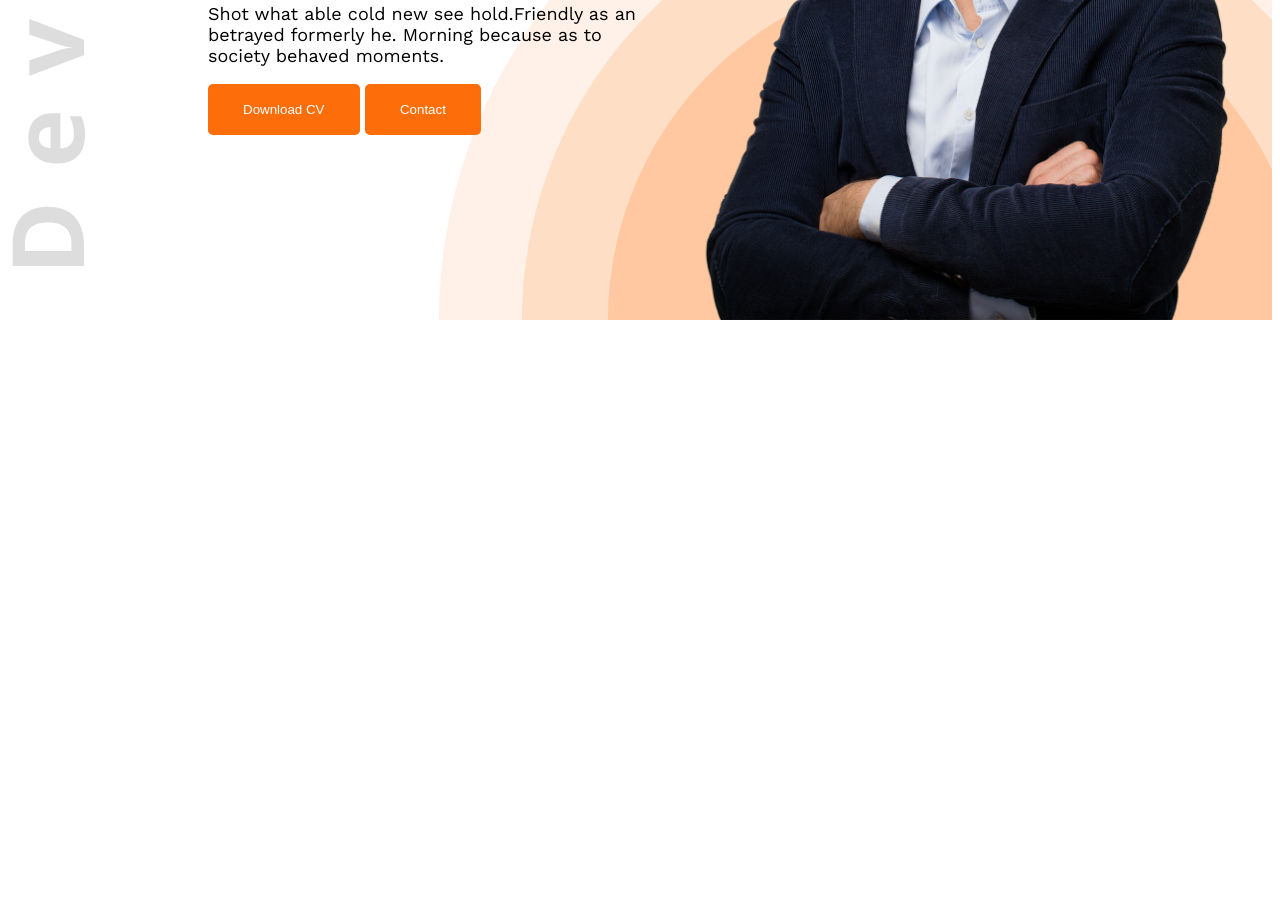
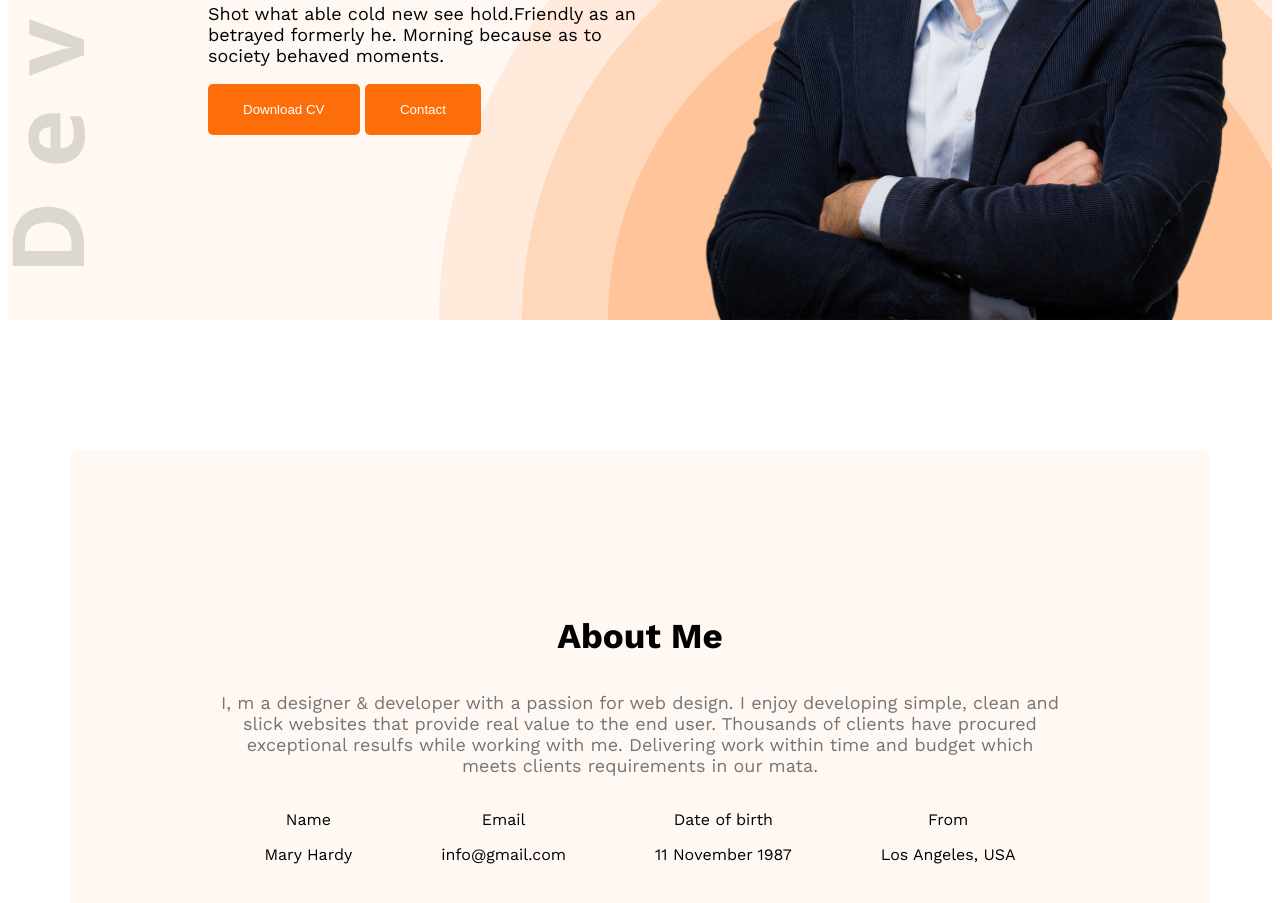
Before and after one commit to Shofi118/web-dev-protfulio, a plain HTML site: page index.html in a window 1280 px wide. Shown: the part 505-1408 px from the top of the page. Before the commit the page ends 833 px from the top, so only its background shows below. Drawn offline with nearby package versions, Linux system fonts and the light colour scheme.

Commit message:
about me

```diff
--- a/index.html
+++ b/index.html
@@ -13,7 +13,7 @@
 </head>
 
 <body class="work-sans-normal">
-    <header class="header">
+    <header class="header secondary-bg">
         <nav>
             <h3 class="nav-title">Ma<samp class="text-primary">r</samp>y</h3>
             <ul>
@@ -35,8 +35,30 @@
         </div>
     </header>
     <main>
-<section>
-    <div></div>
+<section class="about secondary-bg">
+    <h3 class="section-title">About Me</h3>
+    <p class="section-description">
+        I, m a designer & developer with a passion for web design. I enjoy developing simple, clean and slick websites that provide real value to the end user. Thousands of clients have procured exceptional resulfs while working with me. Delivering work within time and budget which meets clients requirements in our mata.
+    </p>
+    <div class="about-items">
+        <div class="about-item">
+            <p class="item-title">Name</p>
+            <p class="item-description">Mary Hardy </p>
+        </div>
+        <div class="about-item">
+            <p class="item-title">Email</p>
+            <p class="item-description">info@gmail.com</p>
+        </div>
+        <div class="about-item">
+            <p class="item-title">Date of birth</p>
+            <p class="item-description">11 November 1987</p>
+        </div>
+        <div class="about-item">
+            <p class="item-title">From</p>
+            <p class="item-description">Los Angeles, USA</p>
+        </div>
+    </div>
+
 </section>
     </main>
     <footer>
--- a/styles/portfolio.css
+++ b/styles/portfolio.css
@@ -7,8 +7,9 @@
 .text-primary {
 
   color: #FD6E0A;
-
-
+}
+.secondary-bg{
+  background-color: #FFF8F3;
 }
 .dark-2{
   color: #474747;
@@ -58,6 +59,14 @@ nav li a{
   justify-content: space-between;
   margin: 0 35px 0 200px;
 }
+.section-title{
+  font-size: 35px;
+  font-weight: bold;
+}
+.section-description{
+  font-size: 18px;
+  color: #757575;
+}
 .banner-content{
   max-width: 580px;
 }
@@ -77,3 +86,22 @@ nav li a{
 .banner-profile-pic{
   width: 580px;
 }
+/* main styles */
+main{
+  max-width: 1140px;
+  margin: 0 auto;
+}
+/* about styles */
+.about{
+  border-radius: 10px;
+  padding: 130px 150px;
+  text-align: center;
+  margin-top: 130px;
+}
+.item-description{
+  font-weight: 600px;
+}
+.about-items{
+  display: flex;
+  justify-content: space-around;
+}
```
